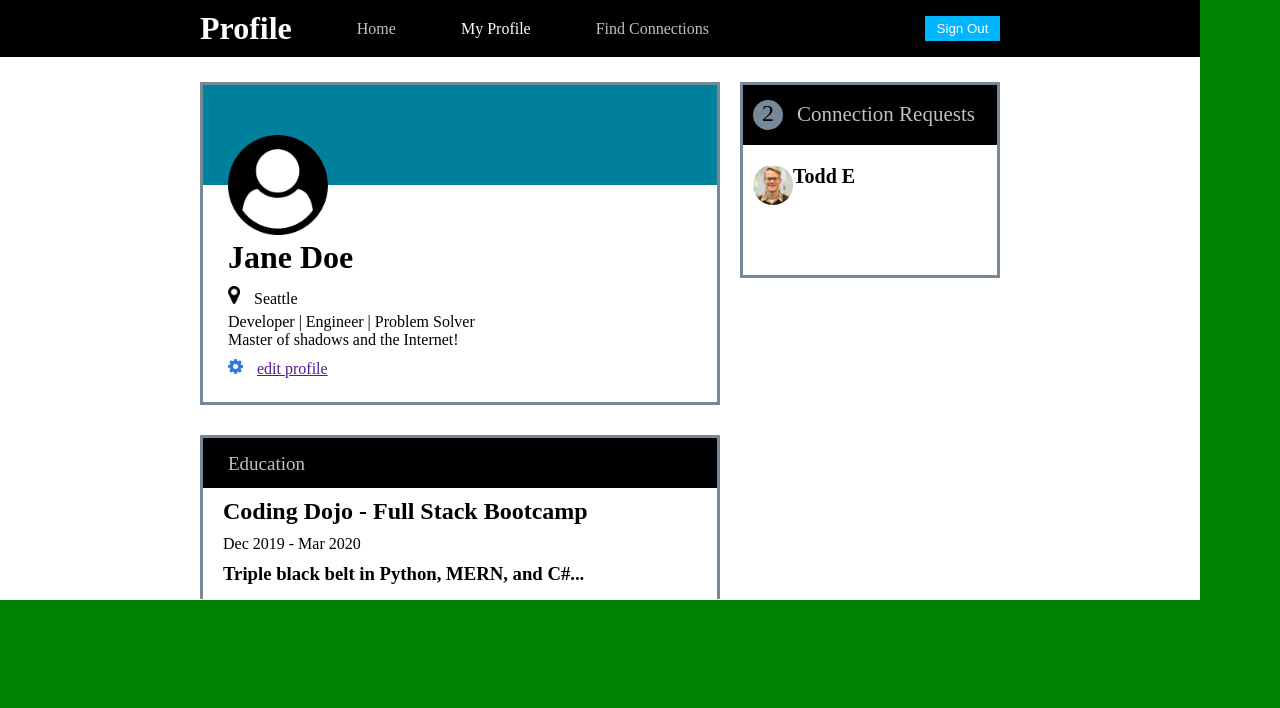
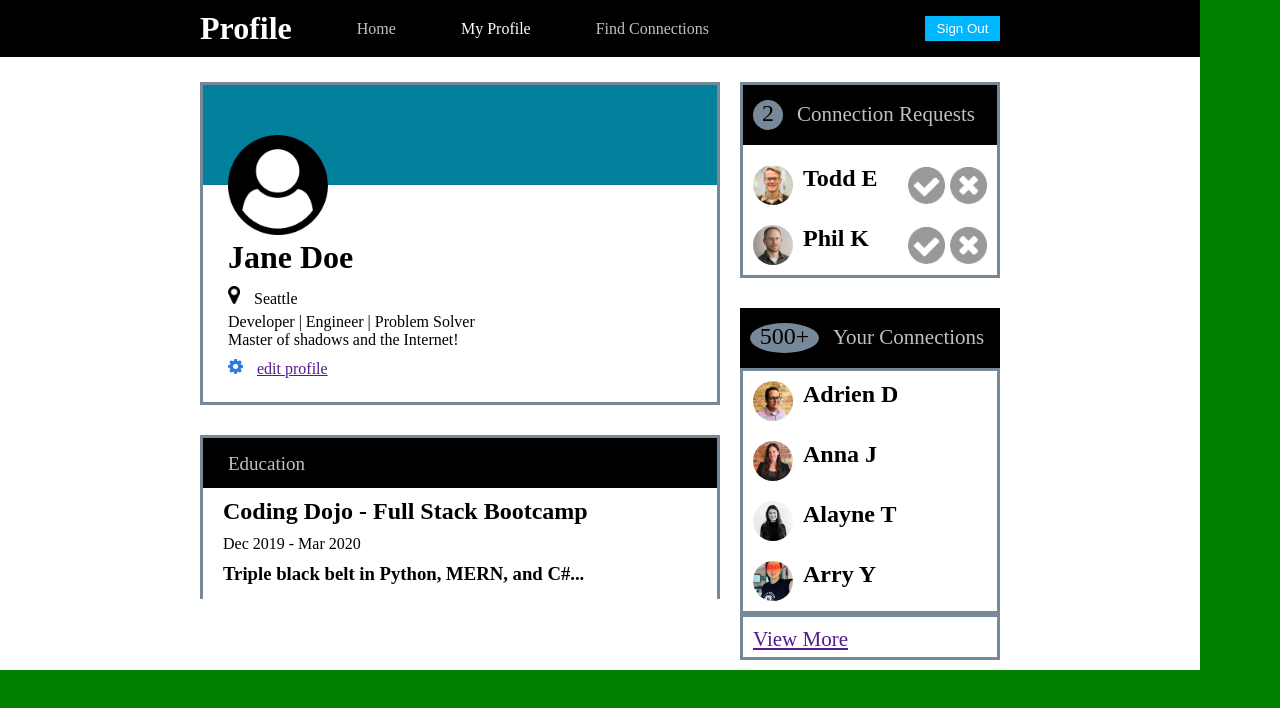
Before and after one commit to Jbbonura/Web_Fundamentals, a plain HTML site: page Profile_Page/index.html in a window 1280 px wide. Drawn offline with Linux system fonts and the light colour scheme.

Commit message:
Completed Profile_Page

```diff
--- a/Profile_Page/index.html
+++ b/Profile_Page/index.html
@@ -60,13 +60,64 @@
                     </div>
                     <div id="usercard3-bottom">
                         <div class="contact">
-                            <img src="./images/todd-s.jpg" alt="profile picture" class="contactphoto">
-                            <p>Todd E</p>
+                            <div class="contactinfo">
+                                <img src="./images/todd-s.jpg" alt="profile picture" class="contactphoto">
+                                <p>Todd E</p>
+                            </div>
+                            <div class="contactbuttons">
+                                <img src="./images/accept-circle.png" alt="accept circle" class="contactbuttonimg">
+                                <img src="./images/close-circle.png" alt="deny circle" class="contactbuttonimg">
+                            </div>
                         </div>
+                        <div class="contact">
+                            <div class="contactinfo">
+                                <img src="./images/phil-s.jpg" alt="profile picture" class="contactphoto">
+                                <p>Phil K</p>
+                            </div>
+                            <div class="contactbuttons">
+                                <img src="./images/accept-circle.png" alt="accept circle" class="contactbuttonimg">
+                                <img src="./images/close-circle.png" alt="deny circle" class="contactbuttonimg">
+                            </div>
+                        </div>
+
                     </div>
                 </div>
                 <div id="usercard4">
-
+                    <div id="usercard4-top">
+                        <div id="connectionnumber">
+                            <p>500+</p>
+                        </div>
+                        <p>Your Connections</p>
+                    </div>
+                    <div id="usercard4-middle">
+                        <div class="contact">
+                            <div class="contactinfo">
+                                <img src="./images/adrien-s.jpg" alt="profile picture" class="contactphoto">
+                                <p>Adrien D</p>
+                            </div>
+                        </div>
+                        <div class="contact">
+                            <div class="contactinfo">
+                                <img src="./images/anne-s.jpg" alt="profile picture" class="contactphoto">
+                                <p>Anna J</p>
+                            </div>
+                        </div>
+                        <div class="contact">
+                            <div class="contactinfo">
+                                <img src="./images/alayne-s.jpg" alt="profile picture" class="contactphoto">
+                                <p>Alayne T</p>
+                            </div>
+                        </div>
+                        <div class="contact">
+                            <div class="contactinfo">
+                                <img src="./images/arry-s.jpg" alt="profile picture" class="contactphoto">
+                                <p>Arry Y</p>
+                            </div>
+                        </div>
+                    </div>
+                    <div id="usercard4-bottom">
+                        <a href="">View More</a>
+                    </div>
                 </div>
             </div>
         </div>
--- a/Profile_Page/style.css
+++ b/Profile_Page/style.css
@@ -8,7 +8,7 @@ body {
 }
 #container {
     width: 1200px;
-    height: 600px;
+    height: 670px;
     background-color: white;
 }
 
@@ -51,7 +51,7 @@ body {
 
 #content-container {
     display: flex;
-    height: 518px;
+    height: 588px;
     padding: 25.2px 200px 0px 200px;
 }
 
@@ -148,6 +148,7 @@ body {
 #usercard3 {
     height: 190px;
     border: 3px solid lightslategray;
+    margin-bottom: 30px;
 }
 
 #usercard3-top {
@@ -183,17 +184,79 @@ body {
 
 .contact {
     display:flex;
+    justify-content: space-between;
+    margin-bottom: 20px;
 }
 
+.contactinfo {
+    display: flex;
+}
 .contactphoto {
     border-radius: 50%;
     width: 40px;
 }
 
-.contact > p {
+
+.contactinfo > p {
     font-weight: bold;
-    font-size: 20px;
+    font-size: 24px;
+    margin-left: 10px;
     margin-right: 10px;
 }
-/*
-continue setting up contact class */
+
+.contactbuttons {
+    display: flex;
+    margin-left: 20px;
+    align-items: center;
+}
+
+.contactbuttonimg {
+    width: 37px;
+}
+
+.contactbuttons > .contactbuttonimg:first-child {
+    margin-right: 5px;
+}
+
+#usercard4-top {
+    background-color: black;
+    height: 30px;
+    padding: 15px 10px;
+}
+
+#connectionnumber {
+    background-color: lightslategrey;
+    border-radius: 50%;
+    width: 69px;
+    height: 30px;
+    display: inline-block;
+}
+#connectionnumber> p {
+    color: black;
+    text-align: center;
+    font-size: 24px;
+}
+
+
+#usercard4-top > p {
+    color: silver;
+    display: inline-block;
+    font-size: 21px;
+    margin-left: 10px;
+}
+
+#usercard4-middle {
+    height: 220px;
+    border: 3px solid lightslategray;
+    padding: 10px;
+}
+
+#usercard4-bottom {
+    height: 20px;
+    border: 3px solid lightslategray;
+    padding:10px;
+}
+
+#usercard4-bottom > a {
+    font-size: 21px;
+}
```
